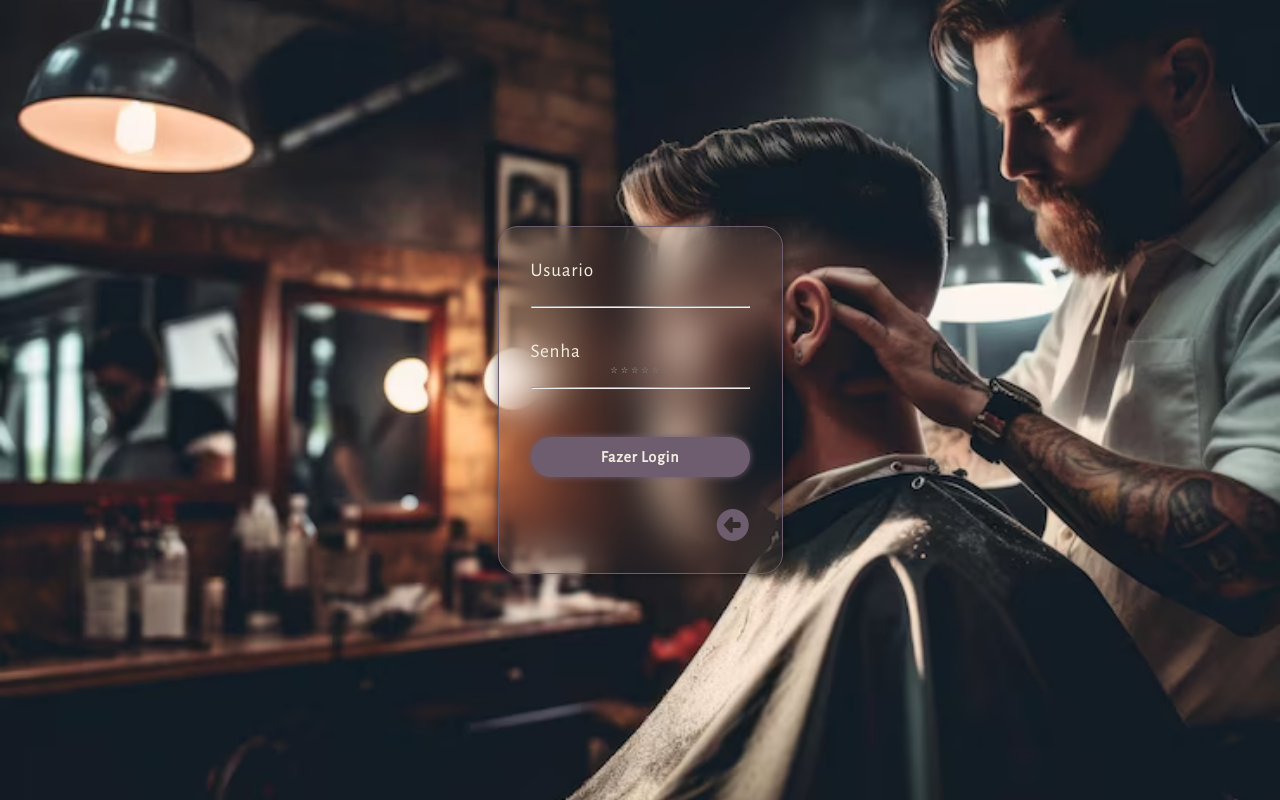
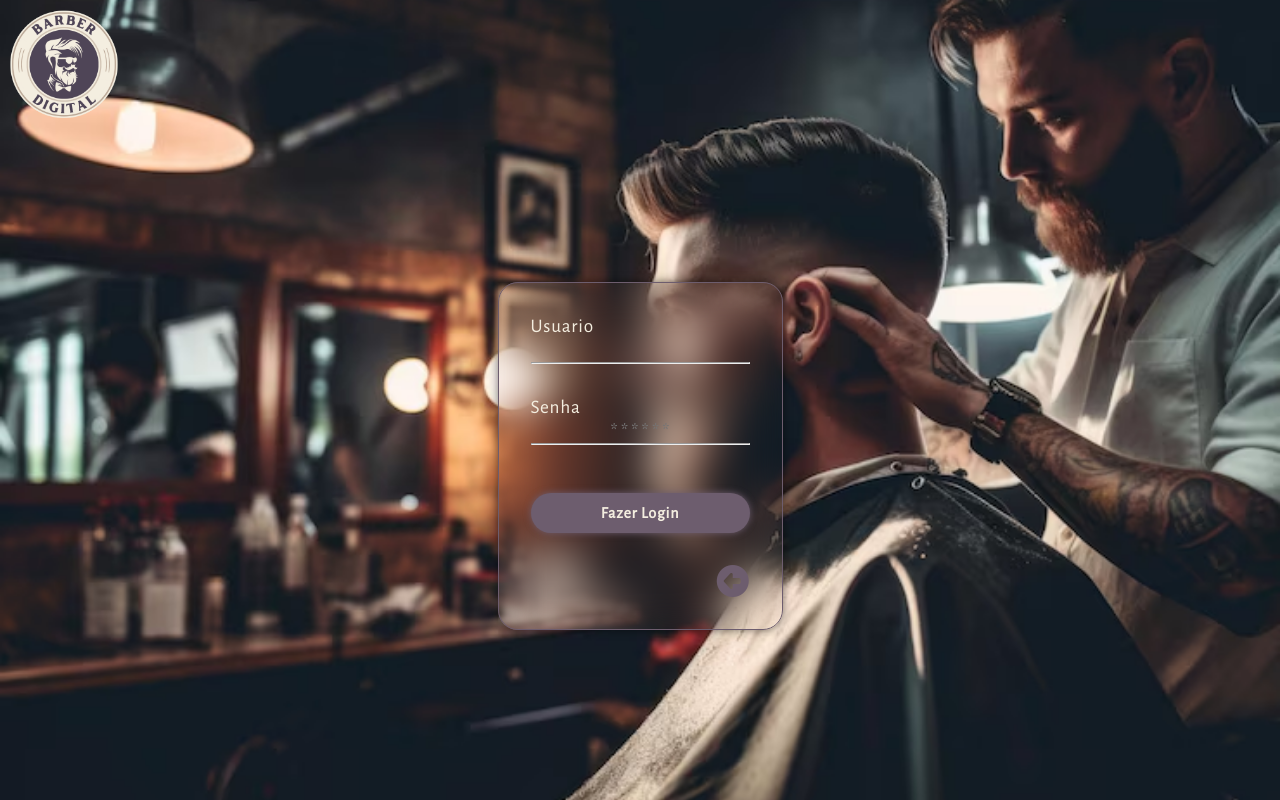
Before and after one commit to neomarpfleger/BarberDigital, a plain HTML site: page html/gestao.html in a window 1280 px wide. Drawn offline with nearby package versions, Linux system fonts and the light colour scheme.

Commit message:
14102024
Ajustes de layout.

```diff
--- a/css/gestao.css
+++ b/css/gestao.css
@@ -26,6 +26,14 @@
     position: relative;
 }
 
+.divInputPassword {
+    width: 100%;
+    height: calc(100vh - 6rem);
+    display: flex;
+    align-items: center;
+    justify-items: center;
+}
+
 #InputPassword {
     position: relative;
     z-index: 2;
@@ -35,7 +43,7 @@
     flex-direction: column;
     align-items: center;
     justify-content: center;
-    margin: 1rem;
+    margin: auto;
     padding: 1rem;
     box-shadow: 0 0 10px rgba(0, 0, 0, 0.521);
     backdrop-filter: blur(20px);
--- /dev/null
+++ b/css/header.css
@@ -0,0 +1,9 @@
+#header {
+  width: 100%;
+  height: 7rem;
+}
+
+#logo {
+  width: 7rem;
+  margin: 0.5rem 0.5rem;
+}
--- a/css/style2.css
+++ b/css/style2.css
@@ -10,7 +10,7 @@ header {
 }
 
 #logo {
-    width: 8rem;
+    width: 7rem;
     margin: 0.5rem 0.5rem;
 }
 
--- a/html/gestao.html
+++ b/html/gestao.html
@@ -5,6 +5,7 @@
     <meta name="viewport" content="width=device-width, initial-scale=1.0">
     <title>BarberDigital/Gestão</title>
 
+    <link rel="stylesheet" href="../css/header.css">
     <link rel="stylesheet" href="../css/gestao.css">
     <link rel="preconnect" href="https://fonts.googleapis.com">
     <link rel="preconnect" href="https://fonts.gstatic.com" crossorigin>
@@ -13,6 +14,10 @@
 </head>
 <body>
     <div id="container">
+        <div id="header">
+            <img id="logo" src="../imagens/Brown White Vintage Barber Shop Badge Logo.png" alt="Logo Barber Digital">
+        </div>
+        <div class="divInputPassword">
             <div id="InputPassword">
                 <div id="cadastro">
                     <div class="inputs">
@@ -34,6 +39,7 @@
                 </div>
             </div>
         </div>
+    </div>
     <div id="containerAgenda">
         <div id="agendamentosAtivos"></div>
     </div>
```
Also changed, not shown: index.html (+0 -1 lines), js/agendamento.js (+29 -4 lines). Lines whose indentation alone changed are shown as unchanged.
